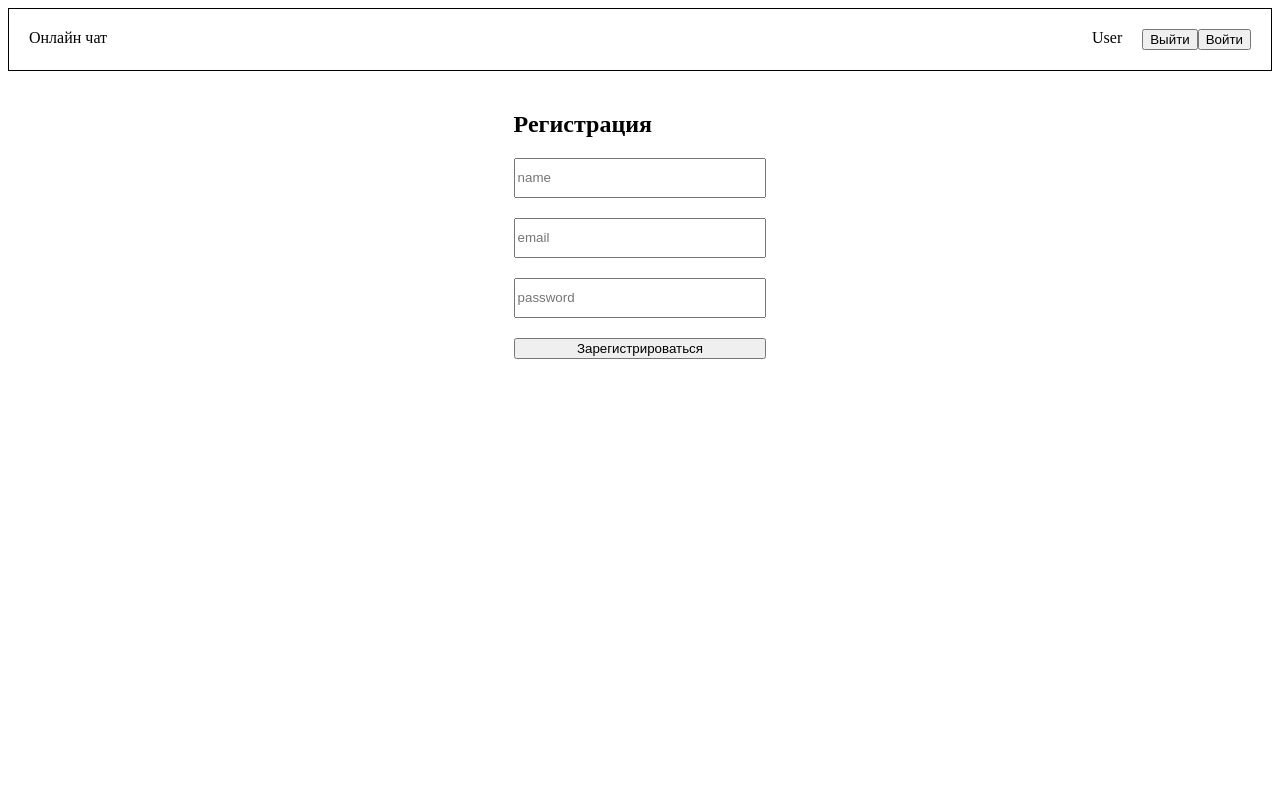
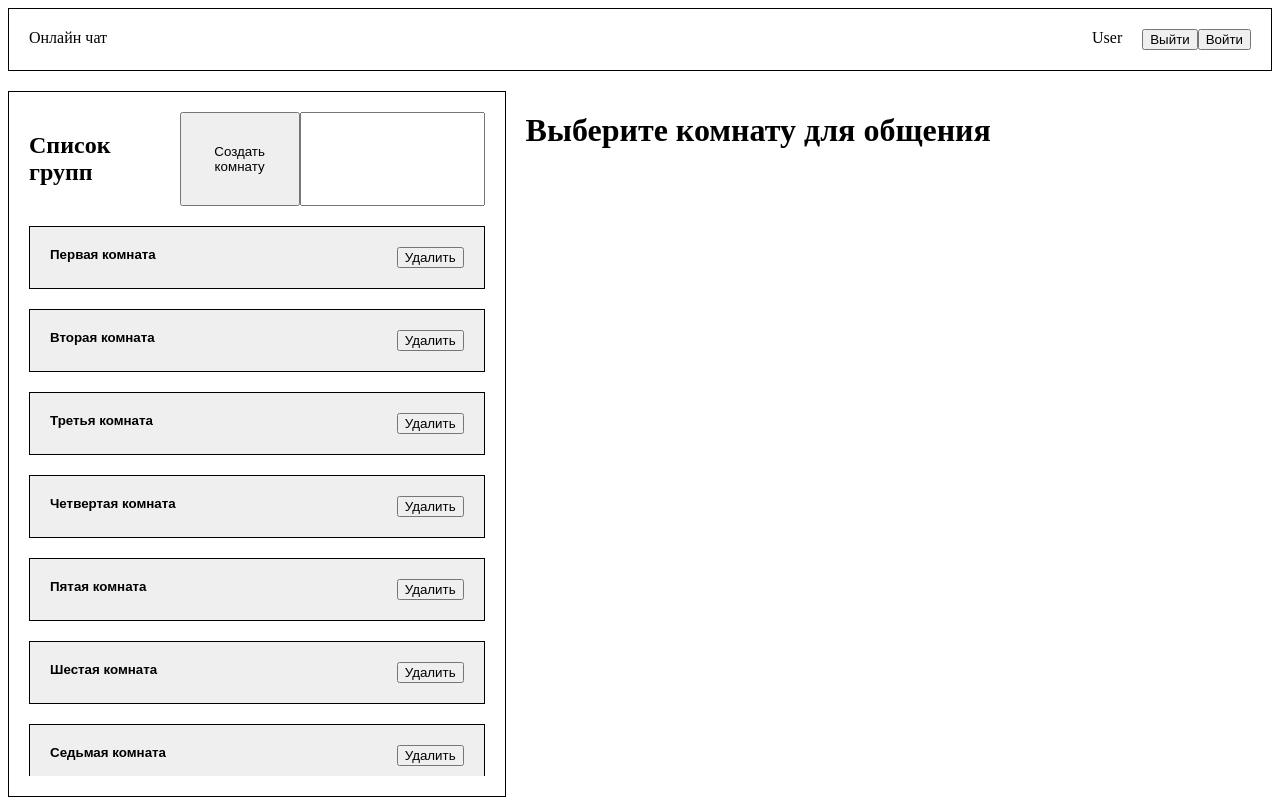
Before and after one commit to TikhonAlekseev/learn-project, an Angular app: page / in a window 1280 px wide. Built offline with nearby package versions, Linux system fonts and the light colour scheme.

Commit message:
added auth service

```diff
--- a/src/app/app.component.ts
+++ b/src/app/app.component.ts
@@ -1,5 +1,5 @@
 import { Component } from '@angular/core';
-import { UsersService } from './service/users.service';
+import { AuthService } from './service/auth.service';
 @Component({
   selector: 'app-root',
   templateUrl: './app.component.html',
@@ -8,10 +8,9 @@ import { UsersService } from './service/users.service';
 
 export class AppComponent {
 
-  constructor(private usersService:UsersService){
-    this.isAuth = this.usersService.isAuth;
+  constructor(private authService:AuthService){
+    this.isAuth = this.authService.isAuth;
   }
-  title = 'Онлайн чат';
 
   isAuth = false;
 
--- a/src/app/modules/auth/auth.component.ts
+++ b/src/app/modules/auth/auth.component.ts
@@ -1,5 +1,5 @@
 import { Component, OnInit } from '@angular/core';
-import { UsersService } from 'src/app/service/users.service';
+import { AuthService } from 'src/app/service/auth.service';
 
 @Component({
   selector: 'auth',
@@ -8,7 +8,7 @@ import { UsersService } from 'src/app/service/users.service';
 })
 export class AuthComponent implements OnInit {
 
-  constructor(private usersService:UsersService) { }
+  constructor(private authService:AuthService) { }
 
   ngOnInit(): void {
   }
@@ -24,11 +24,11 @@ export class AuthComponent implements OnInit {
   }
 
   registration(){
-    this.usersService.registration(this.userData)
+    this.authService.regist(this.userData)
   }
 
   login(){
     const {email,password} = this.userData;
-    this.usersService.login({ email,password })
+    this.authService.login({ email,password })
   }
 }
--- /dev/null
+++ b/src/app/service/auth.service.ts
@@ -0,0 +1,27 @@
+import { Injectable } from '@angular/core';
+import { UserData } from '../types';
+
+export interface IAuthService {
+  login:(user: UserData) => void;
+  logout:(user: UserData) => void;
+  regist:(user: UserData) => void;
+  isAuth:boolean;
+}
+
+@Injectable({
+  providedIn: 'root'
+})
+export class AuthService implements IAuthService{
+
+  constructor() { }
+
+  isAuth:boolean = true;
+
+  login(user: UserData){
+    console.log(user,'user')
+  };
+
+  logout(user: UserData){};
+
+  regist(user: UserData){};
+}
```
